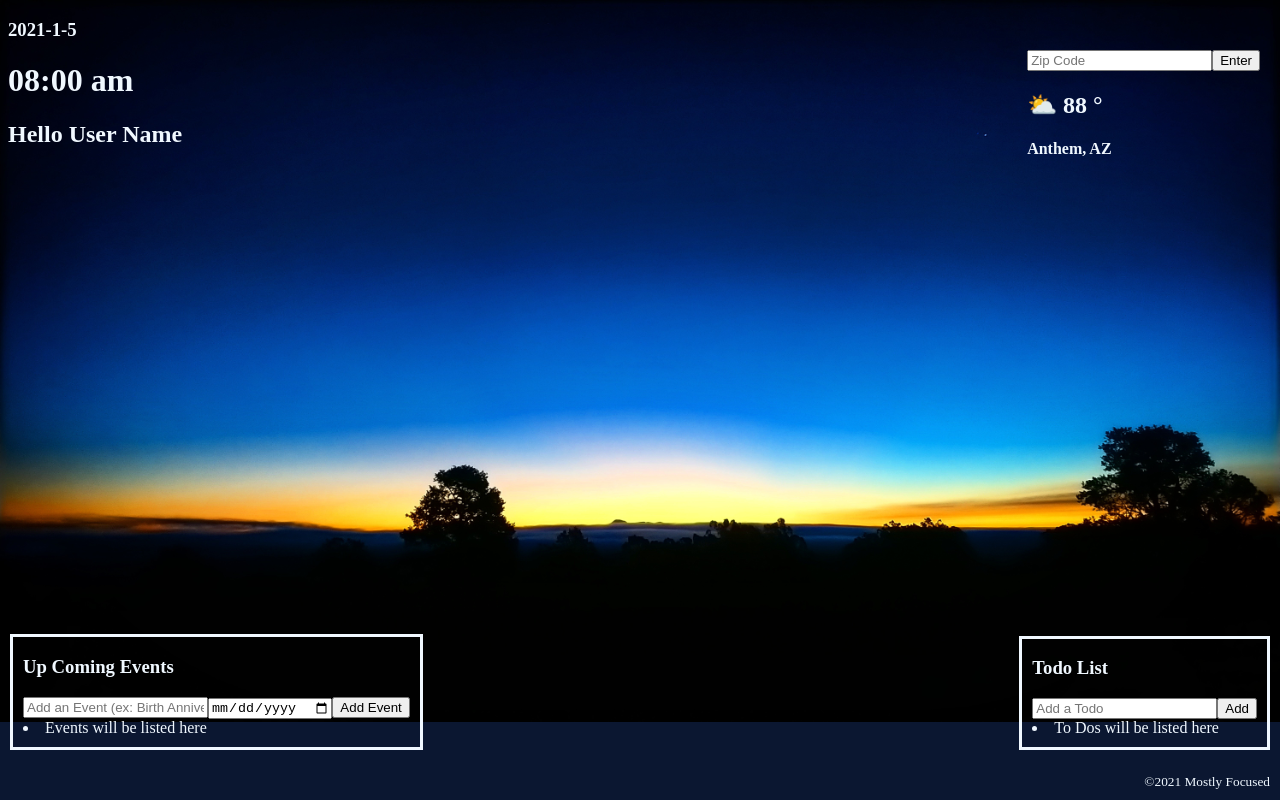
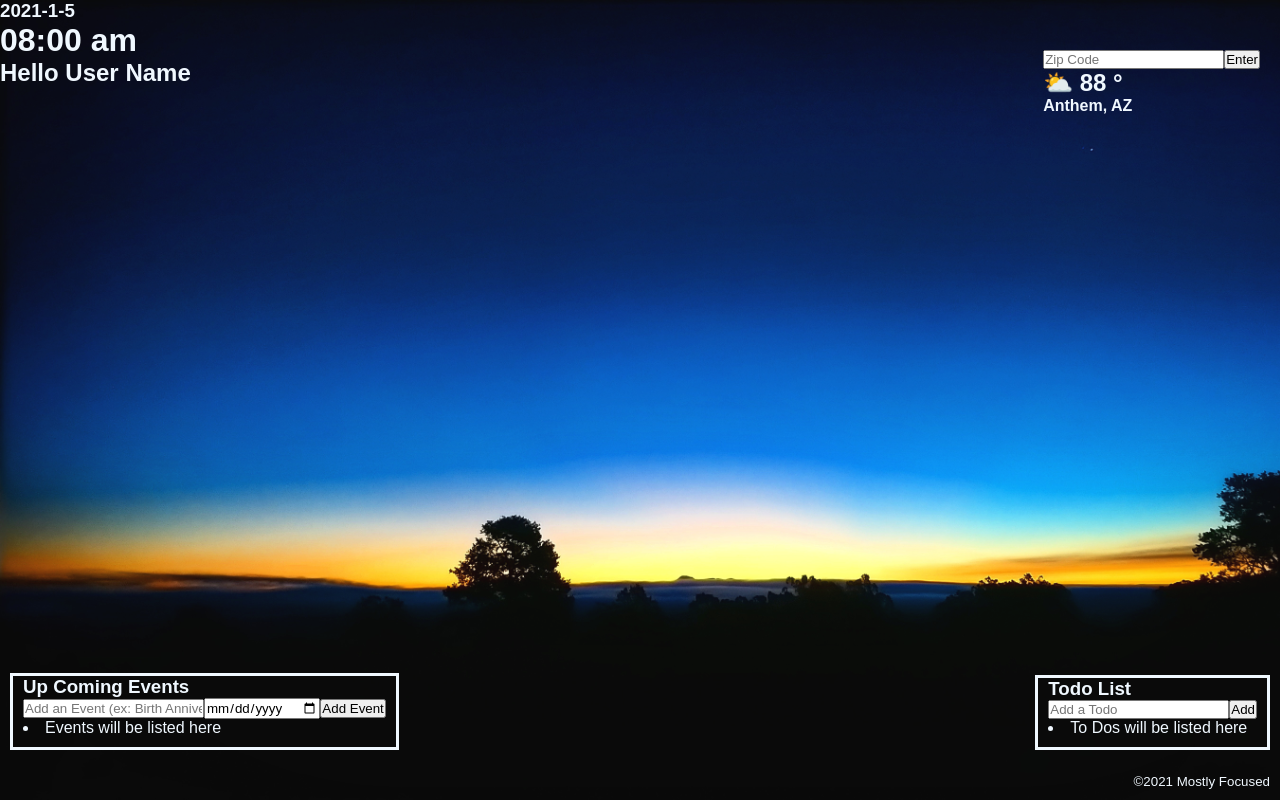
Before and after one commit to Haloren/focus-frontend, a React (Create React App) app: page / in a window 1280 px wide. Built offline with nearby package versions, Linux system fonts and the light colour scheme; no server answers.

Commit message:
set up background image

```diff
--- a/src/App.css
+++ b/src/App.css
@@ -1,18 +1,25 @@
 
-/* * {
+* {
   margin: 0;
   padding: 0;
   box-sizing: border-box;
   font-family: sans-serif;
-} */
+}
 
 body {
+  color: aliceblue;
+}
+
+.background {
+  position: absolute;
+  z-index: -2;
+  height: 100%;
+  width: 100%;
   background-image: url("./images/IMG_20181123_105826_022~2.jpg");
   background-repeat: no-repeat;
   background-size: cover;
   background-color: rgb(11, 23, 49);
-
-  color: aliceblue;
+  opacity: .96;
 }
 
 .weather-container {
--- a/src/App.js
+++ b/src/App.js
@@ -17,6 +17,8 @@ class App extends React.Component {
   render() {
     return (
       <>
+        <div className="background"></div>
+
         <WeatherContainer />
         <DateTimeContainer />
         <EventsContainer />
```
Also changed, not shown: 1 other file (tests, documents, lock files or other folders).
